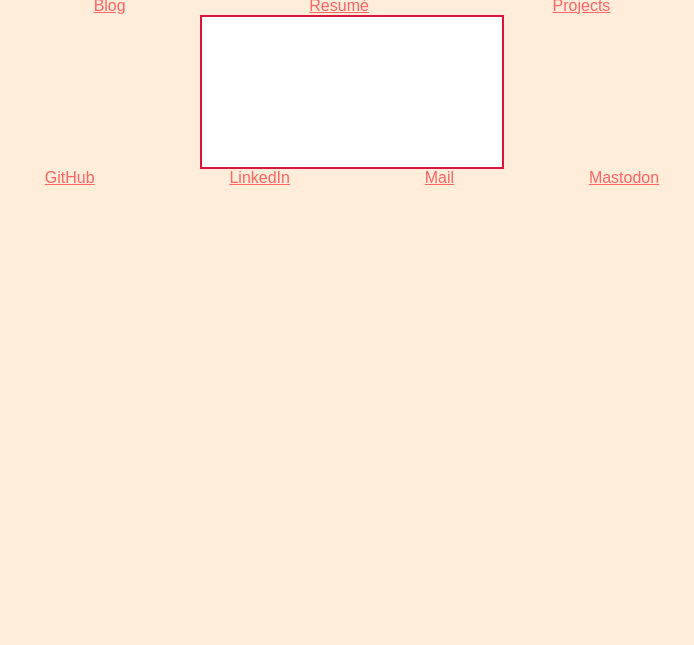
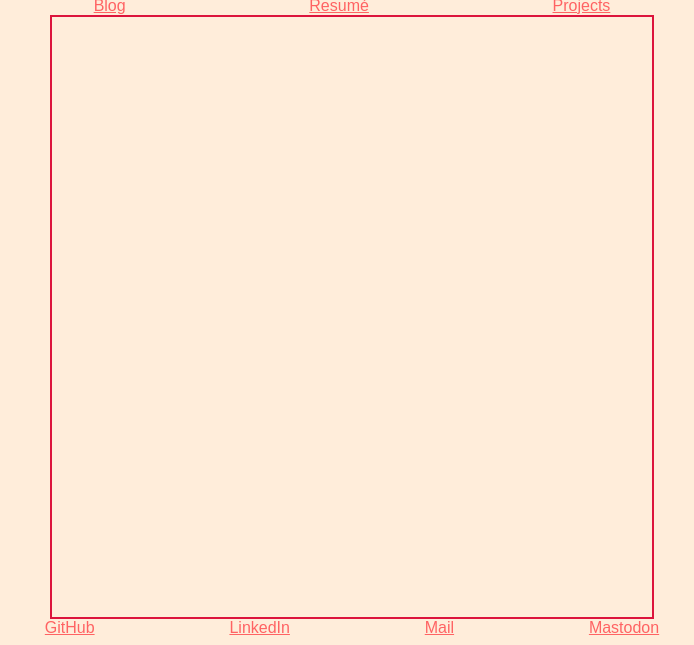
Before and after one commit to rodriguegaspard/rodriguegaspard.github.io, an Astro site: page /sandfall in a window 1280 px wide. Shown: the part 188-833 px from the top of the page, without its empty margins (288-982 px from the left). Before the commit the page ends 800 px from the top, so only its background shows below. Built offline with nearby package versions, Linux system fonts and the light colour scheme; Astro itself is replaced by a stand-in of ours.

Commit message:
Changed size and color of game area

```diff
--- a/src/pages/sandfall.astro
+++ b/src/pages/sandfall.astro
@@ -5,7 +5,7 @@ import BaseLayout from "../layouts/BaseLayout.astro"
 </script>
 
 <BaseLayout title="Sandfall">
-    <canvas></canvas>
+    <canvas id="game-area" width="600" height="600"></canvas>
 </BaseLayout>
 
 <style>
@@ -16,6 +16,5 @@ canvas{
   border: solid;
   border-width: 2px;
   border-color: crimson;
-  background-color: white;
 }
 </style>
```
